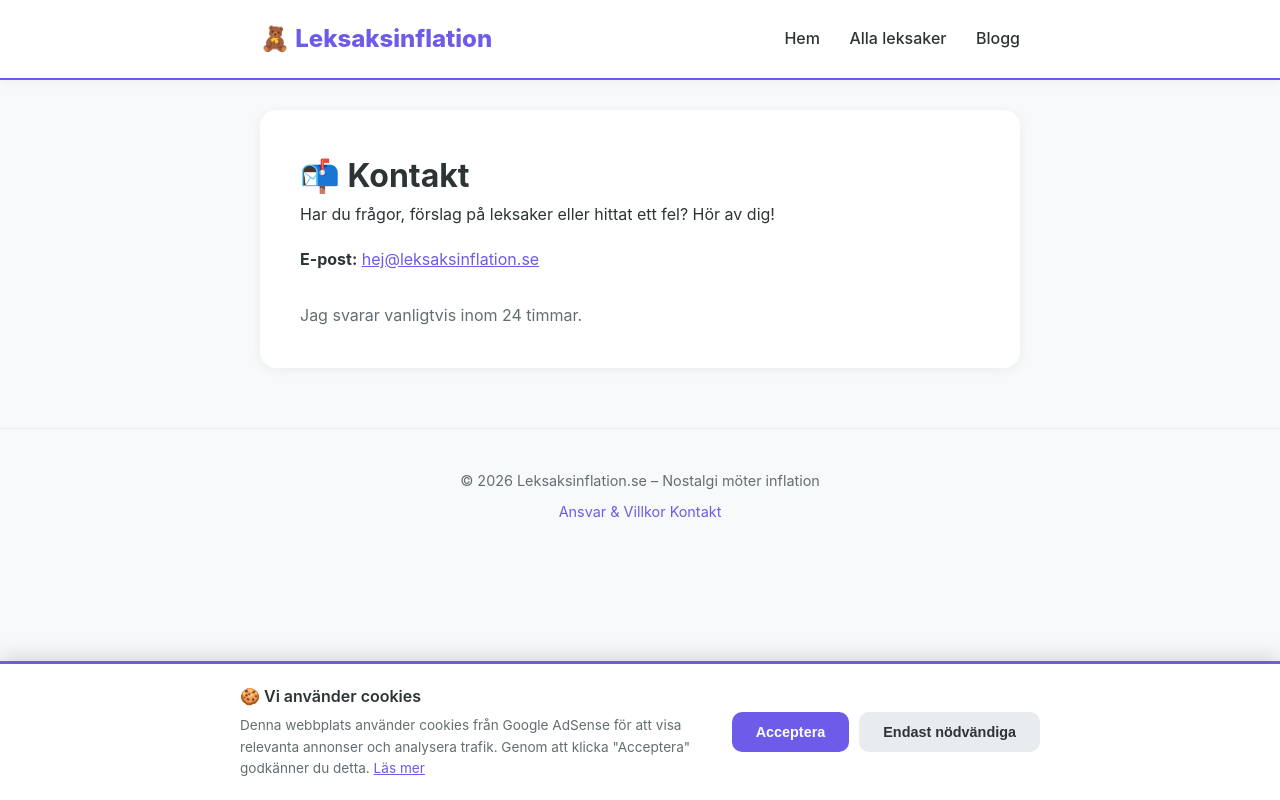
After one commit to studiomonira-stack/Toy-Inflation, a Django app: page /kontakt/ in a window 1280 px wide. The commit adds this page. Run offline with Django 5.2, Linux system fonts and the light colour scheme.

Commit message:
Uppdaterade privacy & la till en kontaktsida

```diff
--- a/calculator/templates/calculator/base.html
+++ b/calculator/templates/calculator/base.html
@@ -165,6 +165,7 @@
     <p>© 2026 Leksaksinflation.se – Nostalgi möter inflation</p>
     <p style="margin-top: 8px;">
         <a href="{% url 'privacy' %}" style="color: #6c5ce7; text-decoration: none;">Ansvar & Villkor</a>
+        <a href="{% url 'contact' %}" style="color: #6c5ce7; text-decoration: none;">Kontakt</a>
     </p>
 </div>
 
--- /dev/null
+++ b/calculator/templates/calculator/contact.html
@@ -0,0 +1,11 @@
+{% extends 'calculator/base.html' %}
+{% block title %}Kontakt – Leksaksinflation{% endblock %}
+
+{% block content %}
+<div class="toy-detail-box">
+    <h1>📬 Kontakt</h1>
+    <p>Har du frågor, förslag på leksaker eller hittat ett fel? Hör av dig!</p>
+    <p style="margin-top: 20px;"><strong>E-post:</strong> <a href="mailto:hej@leksaksinflation.se" style="color: #6c5ce7;">hej@leksaksinflation.se</a></p>
+    <p style="margin-top: 30px; color: #636e72;">Jag svarar vanligtvis inom 24 timmar.</p>
+</div>
+{% endblock %}
--- a/calculator/templates/calculator/privacy.html
+++ b/calculator/templates/calculator/privacy.html
@@ -4,6 +4,8 @@
 {% block content %}
 <div class="toy-detail-box">
     <h1 style="margin-bottom: 20px;">📋 Ansvar & Villkor</h1>
+    <h3>Integritetspolicy</h3>
+<p>Denna webbplats använder Google Analytics för att analysera trafik och Google AdSense för annonser. Dessa tjänster kan använda cookies. Ingen personlig information samlas in eller säljs vidare.</p>
 
     <h3 style="color: #6c5ce7; margin-top: 25px;">Allmänt</h3>
     <p>Leksaksinflation.se är en underhållningssajt som erbjuder uppskattningar av historiska priser omräknade till dagens penningvärde. Tjänsten tillhandahålls i befintligt skick utan några garantier.</p>
--- a/calculator/views.py
+++ b/calculator/views.py
@@ -81,3 +81,7 @@ def toy_list(request):
     """Listar alla leksaker"""
     toys = ToyProduct.objects.all().order_by('name')
     return render(request, 'calculator/toy_list.html', {'toys': toys})
+
+
+def contact(request):
+    return render(request, 'calculator/contact.html')
--- a/toyinflation/urls.py
+++ b/toyinflation/urls.py
@@ -20,4 +20,5 @@ urlpatterns = [
     path('blogg/', views.blog_list, name='blog_list'),
     path('blogg/<slug:slug>/', views.blog_detail, name='blog_detail'),
     path('ansvar/', views.privacy, name='privacy'),
+    path('kontakt/', views.contact, name='contact'),
 ]
```
